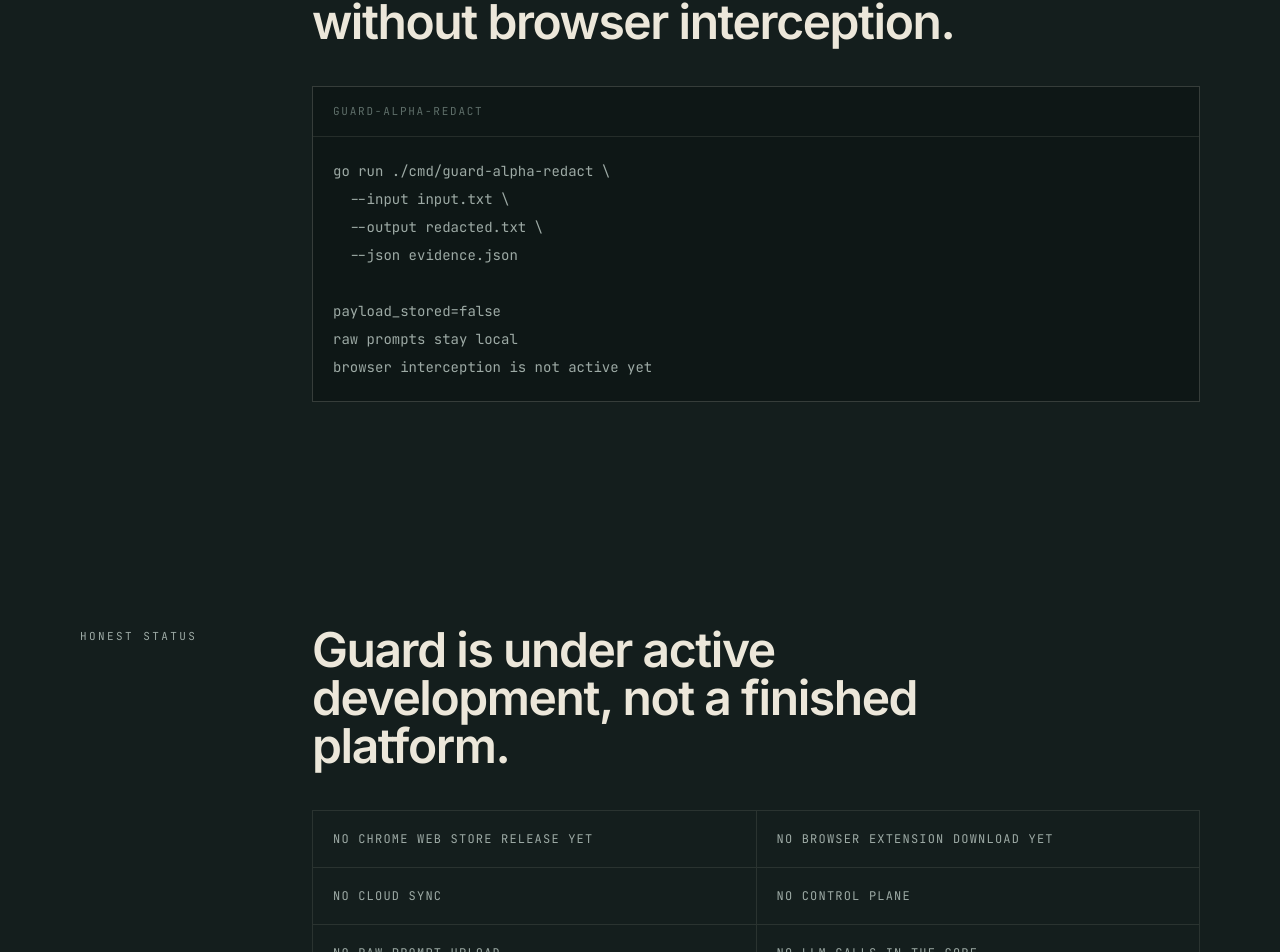
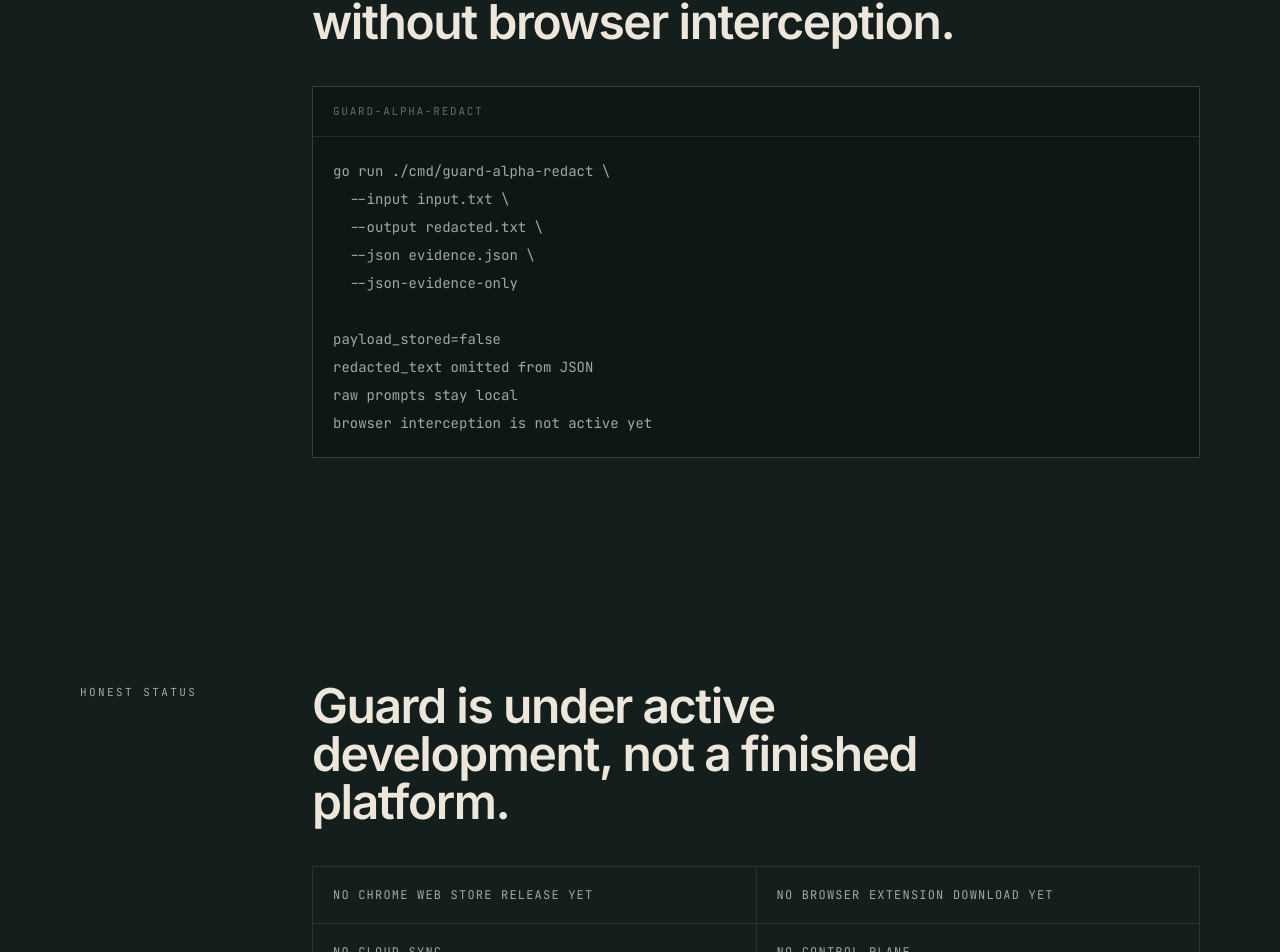
Before and after one commit to Orisan-org/orisan-site, a Next.js app: page /guard in a window 1280 px wide. Shown: the part 2297-3249 px from the top of the page. Built offline with nearby package versions, Linux system fonts and the light colour scheme; no server answers.

Commit message:
Document Guard evidence-only CLI on site

```diff
--- a/app/guard/page.tsx
+++ b/app/guard/page.tsx
@@ -155,9 +155,11 @@ export default function GuardPage() {
                 <code>{`go run ./cmd/guard-alpha-redact \\
   --input input.txt \\
   --output redacted.txt \\
-  --json evidence.json
+  --json evidence.json \\
+  --json-evidence-only
 
 payload_stored=false
+redacted_text omitted from JSON
 raw prompts stay local
 browser interception is not active yet`}</code>
               </pre>
```
